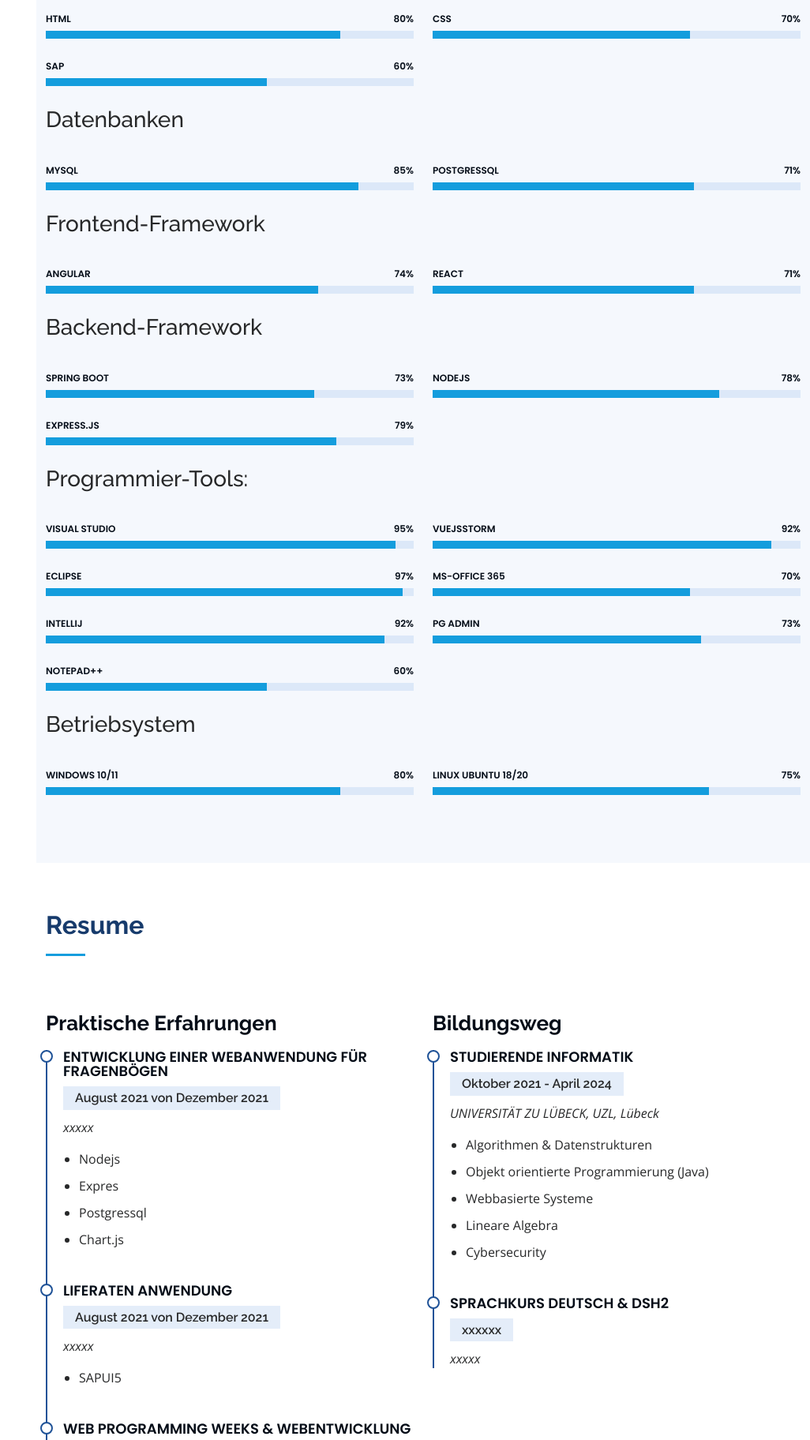
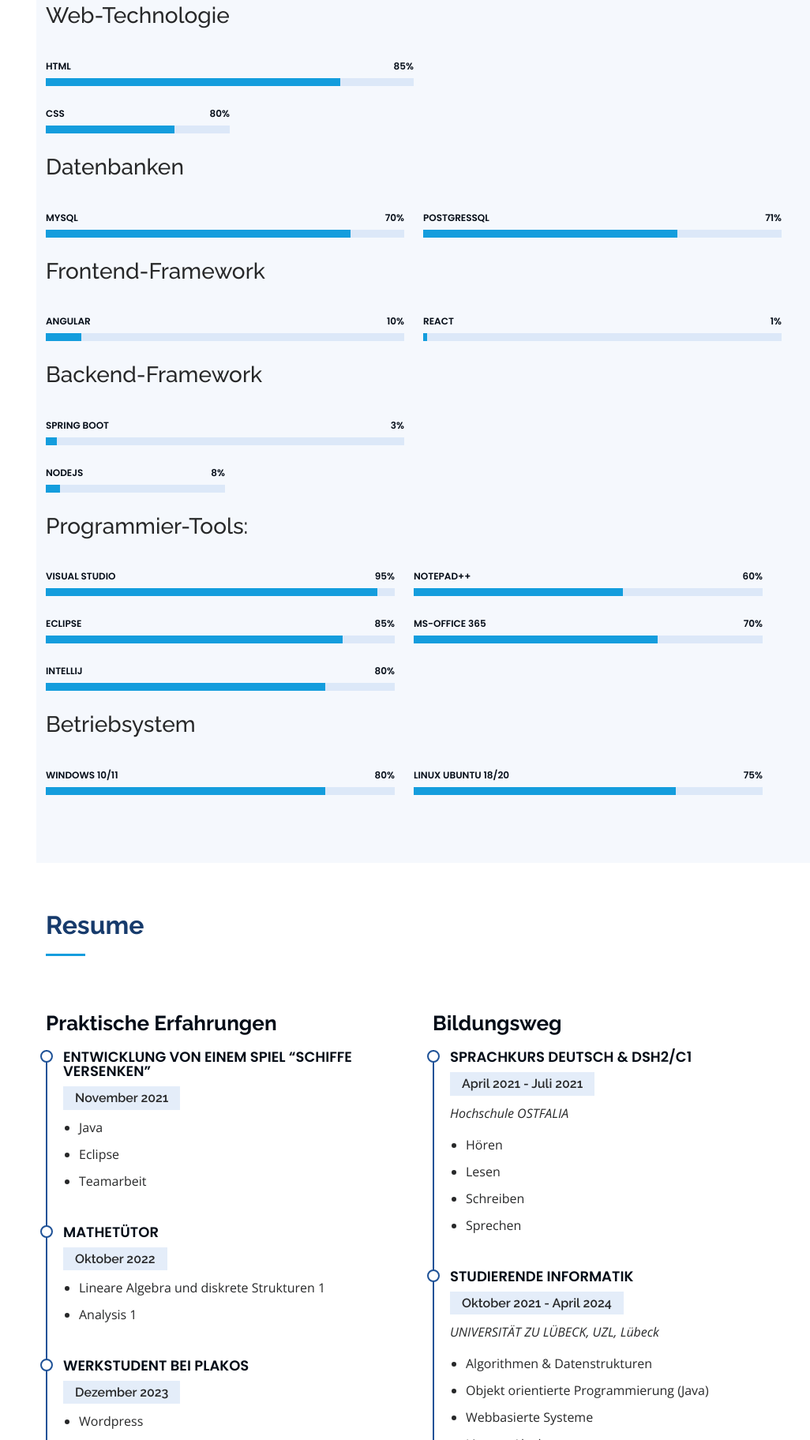
Before and after one commit to PradermN/cv_online, a plain HTML site: page index.html in a window 1280 px wide. Shown: the part 2250-4074 px from the top of the page at 79% size, without its empty margins (254-1280 px from the left). Drawn offline with nearby package versions, Linux system fonts and the light colour scheme.

Commit message:
#3-ajout-de-nouvelles-competences

```diff
--- a/index.html
+++ b/index.html
@@ -127,8 +127,8 @@
           <div class="col-lg-3 col-md-6 d-md-flex align-items-md-stretch" data-aos="fade-up" data-aos-delay="100">
             <div class="count-box">
               <i class="bi bi-journal-richtext"></i>
-              <span data-purecounter-start="0" data-purecounter-end="43" data-purecounter-duration="1" class="purecounter"></span>
-              <p><strong>Projects in Github</strong></br> 31 Public, 12 Private</p>
+              <span data-purecounter-start="0" data-purecounter-end="12" data-purecounter-duration="1" class="purecounter"></span>
+              <p><strong>Projects in Github</strong></br> 11 Public, 1 Private</p>
             </div>
           </div>
 
@@ -154,13 +154,19 @@
 
           <div class="col-lg-6" data-aos="fade-up">
             <div class="progress">
-              <span class="skill">Java <i class="val">85%</i></span>
+              <span class="skill">Java <i class="val">75%</i></span>
               <div class="progress-bar-wrap">
                 <div class="progress-bar" role="progressbar" aria-valuenow="85" aria-valuemin="0" aria-valuemax="100"></div>
               </div>
             </div>
             <div class="progress">
-              <span class="skill">C <i class="val">65%</i></span>
+              <span class="skill">Python <i class="val">80%</i></span>
+              <div class="progress-bar-wrap">
+                <div class="progress-bar" role="progressbar" aria-valuenow="85" aria-valuemin="0" aria-valuemax="100"></div>
+              </div>
+            </div>
+            <div class="progress">
+              <span class="skill">C <i class="val">60%</i></span>
               <div class="progress-bar-wrap">
                 <div class="progress-bar" role="progressbar" aria-valuenow="65" aria-valuemin="0" aria-valuemax="100"></div>
               </div>
@@ -190,6 +196,13 @@
               </div>
             </div>
 
+            <div class="progress">
+              <span class="skill">Matlab <i class="val">55%</i></span>
+              <div class="progress-bar-wrap">
+                <div class="progress-bar" role="progressbar" aria-valuenow="77" aria-valuemin="0" aria-valuemax="100"></div>
+              </div>
+            </div>
+
 
 
           </div>
@@ -204,11 +217,12 @@
 
           <div class="col-lg-6" data-aos="fade-up">
             <div class="progress">
-              <span class="skill">HTML <i class="val">80%</i></span>
+              <span class="skill">HTML <i class="val">85%</i></span>
               <div class="progress-bar-wrap">
                 <div class="progress-bar" role="progressbar" aria-valuenow="80" aria-valuemin="0" aria-valuemax="100"></div>
               </div>
             </div>
+            <!--
             <div class="progress">
               <span class="skill">SAP <i class="val">60%</i></span>
               <div class="progress-bar-wrap">
@@ -216,11 +230,11 @@
               </div>
             </div>
           </div>
-
+          -->
           <div class="col-lg-6" data-aos="fade-up" data-aos-delay="100">
 
             <div class="progress">
-              <span class="skill">CSS <i class="val">70%</i></span>
+              <span class="skill">CSS <i class="val">80%</i></span>
               <div class="progress-bar-wrap">
                 <div class="progress-bar" role="progressbar" aria-valuenow="70" aria-valuemin="0" aria-valuemax="100"></div>
               </div>
@@ -239,7 +253,7 @@
 
           <div class="col-lg-6" data-aos="fade-up">
             <div class="progress">
-              <span class="skill">MySql <i class="val">85%</i></span>
+              <span class="skill">MySql <i class="val">70%</i></span>
               <div class="progress-bar-wrap">
                 <div class="progress-bar" role="progressbar" aria-valuenow="85" aria-valuemin="0" aria-valuemax="100"></div>
               </div>
@@ -268,9 +282,9 @@
 
           <div class="col-lg-6" data-aos="fade-up">
             <div class="progress">
-              <span class="skill">Angular <i class="val">74%</i></span>
+              <span class="skill">Angular <i class="val">10%</i></span>
               <div class="progress-bar-wrap">
-                <div class="progress-bar" role="progressbar" aria-valuenow="74" aria-valuemin="0" aria-valuemax="100"></div>
+                <div class="progress-bar" role="progressbar" aria-valuenow="10" aria-valuemin="0" aria-valuemax="100"></div>
               </div>
             </div>
           </div>
@@ -278,9 +292,9 @@
           <div class="col-lg-6" data-aos="fade-up" data-aos-delay="100">
 
             <div class="progress">
-              <span class="skill">React <i class="val">71%</i></span>
+              <span class="skill">React <i class="val">1%</i></span>
               <div class="progress-bar-wrap">
-                <div class="progress-bar" role="progressbar" aria-valuenow="71" aria-valuemin="0" aria-valuemax="100"></div>
+                <div class="progress-bar" role="progressbar" aria-valuenow="1" aria-valuemin="0" aria-valuemax="100"></div>
               </div>
             </div>
 
@@ -298,11 +312,12 @@
 
           <div class="col-lg-6" data-aos="fade-up">
             <div class="progress">
-              <span class="skill">Spring boot <i class="val">73%</i></span>
+              <span class="skill">Spring boot <i class="val">3%</i></span>
               <div class="progress-bar-wrap">
-                <div class="progress-bar" role="progressbar" aria-valuenow="73" aria-valuemin="0" aria-valuemax="100"></div>
+                <div class="progress-bar" role="progressbar" aria-valuenow="3" aria-valuemin="0" aria-valuemax="100"></div>
               </div>
             </div>
+            <!--
             <div class="progress">
               <span class="skill">Express.js <i class="val">79%</i></span>
               <div class="progress-bar-wrap">
@@ -310,13 +325,13 @@
               </div>
             </div>
           </div>
-
+          -->
           <div class="col-lg-6" data-aos="fade-up" data-aos-delay="100">
 
             <div class="progress">
-              <span class="skill">Nodejs <i class="val">78%</i></span>
+              <span class="skill">Nodejs <i class="val">8%</i></span>
               <div class="progress-bar-wrap">
-                <div class="progress-bar" role="progressbar" aria-valuenow="78" aria-valuemin="0" aria-valuemax="100"></div>
+                <div class="progress-bar" role="progressbar" aria-valuenow="8" aria-valuemin="0" aria-valuemax="100"></div>
               </div>
             </div>
 
@@ -341,20 +356,36 @@
 
 
             <div class="progress">
-              <span class="skill">Eclipse <i class="val">97%</i></span>
+              <span class="skill">Eclipse <i class="val">85%</i></span>
               <div class="progress-bar-wrap">
-                <div class="progress-bar" role="progressbar" aria-valuenow="97" aria-valuemin="0" aria-valuemax="100"></div>
+                <div class="progress-bar" role="progressbar" aria-valuenow="85" aria-valuemin="0" aria-valuemax="100"></div>
               </div>
             </div>
 
 
             <div class="progress">
-              <span class="skill">IntelliJ <i class="val">92%</i></span>
+              <span class="skill">IntelliJ <i class="val">80%</i></span>
+              <div class="progress-bar-wrap">
+                <div class="progress-bar" role="progressbar" aria-valuenow="80" aria-valuemin="0" aria-valuemax="100"></div>
+              </div>
+            </div>
+
+
+
+
+          </div>
+
+
+          <div class="col-lg-6" data-aos="fade-up" data-aos-delay="100">
+
+            <!--
+            <div class="progress">
+              <span class="skill">vuejsstorm <i class="val">92%</i></span>
               <div class="progress-bar-wrap">
                 <div class="progress-bar" role="progressbar" aria-valuenow="92" aria-valuemin="0" aria-valuemax="100"></div>
               </div>
             </div>
-
+            -->
 
             <div class="progress">
               <span class="skill">Notepad++ <i class="val">60%</i></span>
@@ -363,18 +394,6 @@
               </div>
             </div>
 
-          </div>
-
-
-          <div class="col-lg-6" data-aos="fade-up" data-aos-delay="100">
-
-
-            <div class="progress">
-              <span class="skill">vuejsstorm <i class="val">92%</i></span>
-              <div class="progress-bar-wrap">
-                <div class="progress-bar" role="progressbar" aria-valuenow="92" aria-valuemin="0" aria-valuemax="100"></div>
-              </div>
-            </div>
             <div class="progress">
               <span class="skill">MS-Office 365 <i class="val">70%</i></span>
               <div class="progress-bar-wrap">
@@ -382,13 +401,14 @@
               </div>
             </div>
 
+            <!--
             <div class="progress">
               <span class="skill">Pg Admin <i class="val">73%</i></span>
               <div class="progress-bar-wrap">
                 <div class="progress-bar" role="progressbar" aria-valuenow="73" aria-valuemin="0" aria-valuemax="100"></div>
               </div>
             </div>
-
+            -->
 
           </div>
 
@@ -439,56 +459,30 @@
           <div class="col-lg-6" data-aos="fade-up" data-aos-delay="100">
             <h3 class="resume-title">Praktische Erfahrungen</h3>
             <div class="resume-item">
-              <h4>Entwicklung einer Webanwendung für Fragenbögen </h4>
-              <h5>August 2021 von Dezember 2021</h5>
-              <p><em> xxxxx </em></p>
+              <h4>Entwicklung von einem Spiel “Schiffe versenken” </h4>
+              <h5> November 2021</h5>
               <ul>
-                <li>Nodejs</li>
-                <li>Expres</li>
-                <li>Postgressql</li>
-                <li>Chart.js</li>
+                <li>Java</li>
+                <li>Eclipse</li>
+                <li>Teamarbeit</li>
               </ul>
             </div>
             <div class="resume-item">
-              <h4>Liferaten Anwendung </h4>
-              <h5>August 2021 von Dezember 2021</h5>
-              <p><em> xxxxx</em></p>
+              <h4>Mathetütor</h4>
+              <h5>Oktober 2022 </h5>
               <ul>
-                <li>SAPUI5</li>
+                <li>Lineare Algebra und diskrete Strukturen 1</li>
+                <li>Analysis 1</li>
               </ul>
             </div>
             <div class="resume-item">
-              <h4>Web Programming Weeks &amp; Webentwicklung</h4>
-              <h5>August 2021</h5>
-              <p><em>xxxxx </em></p>
+              <h4>Werkstudent bei Plakos</h4>
+              <h5>Dezember 2023</h5>
               <ul>
-                <li>Php</li>
-                <li>Composer </li>
-                <li>MySql</li>
-
-              </ul>
-            </div>
-            <div class="resume-item">
-              <h4>web_basiertes System &amp; Webentwicklung</h4>
-              <h5>April 2021 - Juni 2021</h5>
-              <p><em>xxxxxx</em></p>
-              <ul>
-                <li>Scss, HtML5, Javascript, Typescript, Nodejs</li>
-                <li>Meteor</li>
-                <li>Angular</li>
-
-              </ul>
-            </div>
-            <div class="resume-item">
-              <h4>Konzeption einer virtuellen Maschine(Ninja) &amp; C-Programmierung</h4>
-              <h5>Oktober xxxx xxxx</h5>
-              <p><em>xxxxx</em></p>
-              <ul>
-                <li>Kommandozeileargumente, Ausgabe</li>
-                <li>Arithmetische Ausdruecke, Stackmaschinen, Instruktionen</li>
-                <li>Lokale and Globale Variablen, Stack-Frames, Laden einer Datei</li>
-                <li>Konzeption einem Debugger</li>
-                <li>Rechnenobjekte auf dem Heap</li>
+                <li>Wordpress</li>
+                <li>Html5</li>
+                <li>Css3 </li>
+                <li>Javascript</li>
 
               </ul>
             </div>
@@ -499,6 +493,19 @@
           <div class="col-lg-6" data-aos="fade-up">
 
             <h3 class="resume-title">Bildungsweg</h3>
+
+            <div class="resume-item">
+              <h4>SPRACHKURS DEUTSCH &amp; DSH2/C1</h4>
+              <h5>April 2021 - Juli 2021</h5>
+              <p><em>Hochschule OSTFALIA</em></p>
+              <ul>
+                <li>Hören</li>
+                <li>Lesen</li>
+                <li>Schreiben</li>
+                <li>Sprechen</li>
+              </ul>
+            </div>
+
             <div class="resume-item">
               <h4>STUDIERENDE INFORMATIK</h4>
               <h5>Oktober 2021 - April 2024</h5>
@@ -511,11 +518,18 @@
                 <li>Cybersecurity</li>
               </ul>
             </div>
+
             <div class="resume-item">
-              <h4>SPRACHKURS DEUTSCH &amp; DSH2</h4>
-              <h5>xxxxxx</h5>
-              <p><em>xxxxx</em></p>
+              <h4>FULL STACK DEVELOPPER TRAINING</h4>
+              <h5>April 2024 - Juli 2021</h5>
+              <p><em>AFROGEEK ACADEMY</em></p>
+              <ul>
+                <li>Git &amp; Github</li>
+                <li>Angular</li>
+                <li>Springboot</li>
+              </ul>
             </div>
+
           </div>
         </div>
 
```
